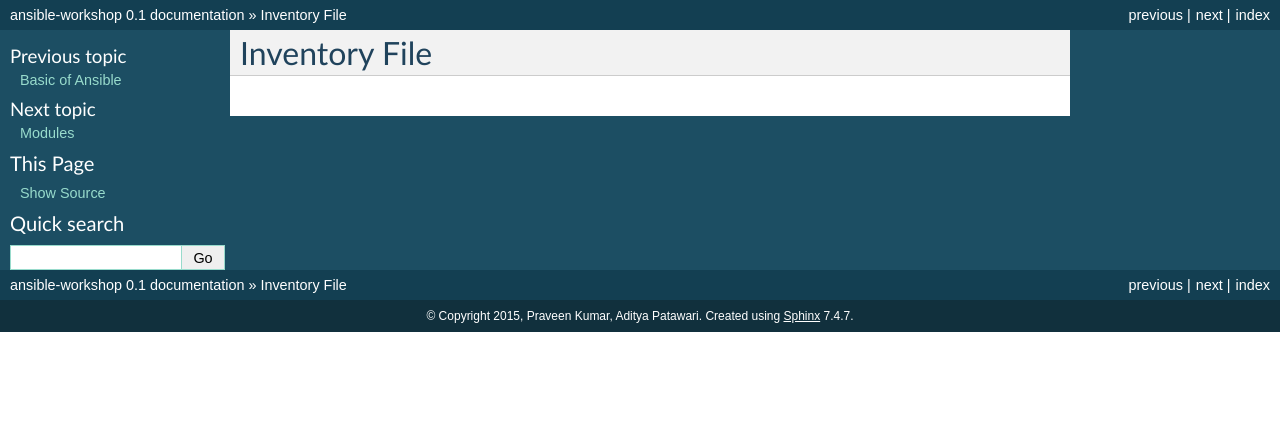
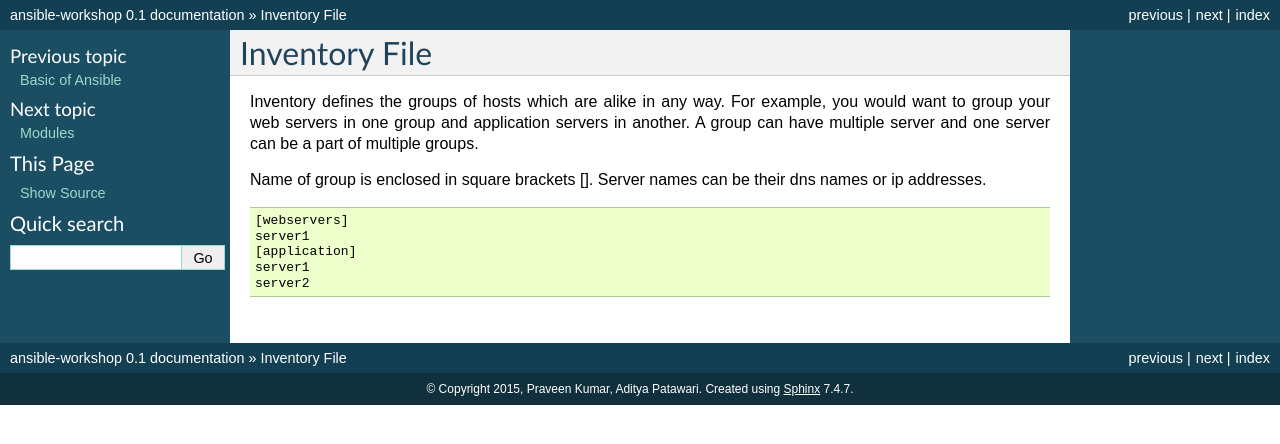
Before and after one commit to adimania/workshop-ansible, a Sphinx documentation site: the page built from docs/inventory.rst, in a window 1280 px wide. Shown: the top 444 px of the page. Built offline with Sphinx 7.4.7, drawn with Linux system fonts in a browser that asks for light colours.

Commit message:
inventory example

```diff
--- a/docs/inventory.rst
+++ b/docs/inventory.rst
@@ -1,2 +1,14 @@
 Inventory File
 ==============
+
+Inventory defines the groups of hosts which are alike in any way. For example, you would want to group your web servers in one group and application servers in another. A group can have multiple server and one server can be a part of multiple groups.
+
+Name of group is enclosed in square brackets []. Server names can be their dns names or ip addresses.
+
+::
+
+    [webservers]
+    server1
+    [application]
+    server1
+    server2
```
